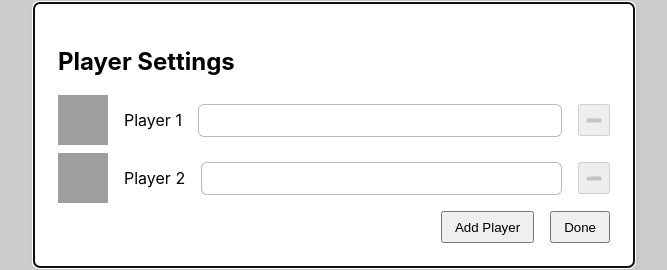
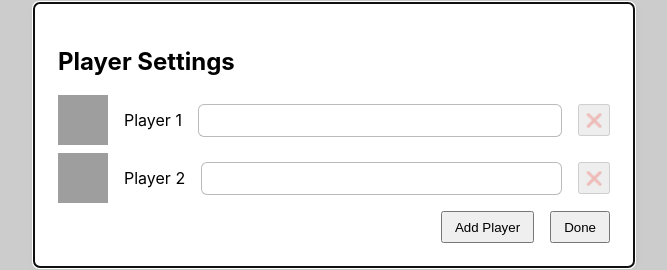
Before and after one commit to devsumanmdn/pick-a-number, a Next.js app: page / in a window 1280 px wide. Shown: the part 265-535 px from the top of the page, without its empty margins (306-973 px from the left). Built offline with nearby package versions, Linux system fonts and the light colour scheme; grey boxes are pictures that could not be loaded.

Commit message:
update remove player emoji

```diff
--- a/src/Components/PlayersModal/index.js
+++ b/src/Components/PlayersModal/index.js
@@ -77,7 +77,7 @@ function PlayerModal({
               onClick={(e) => removePlayer(e, playerObj.id)}
               className={classes.removeBtn}
             >
-              ➖
+              ❌
             </button>
           </fieldset>
         ))}
```
